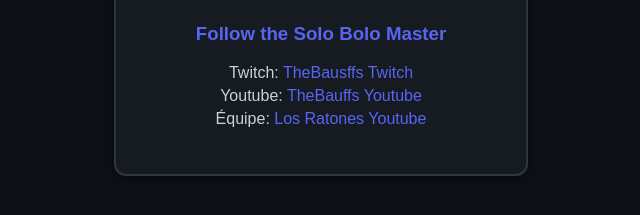
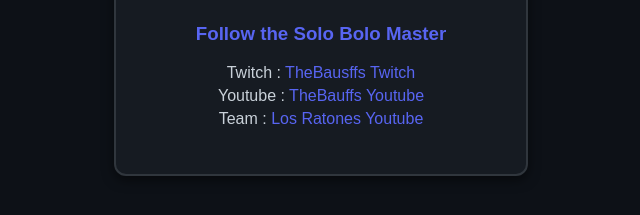
Before and after one commit to Drylow/v-card, a plain HTML site: page index.html in a window 1280 px wide. Shown: the part 535-750 px from the top of the page, 319-959 px from the left. Drawn offline with Linux system fonts and the light colour scheme.

Commit message:
Update index.html

```diff
--- a/index.html
+++ b/index.html
@@ -26,9 +26,9 @@
 <footer class="contact-section">
     <h3> Follow the Solo Bolo Master </h3>
     <ul>
-        <li> Twitch: <a href="https://twitch.tv/thebausffs" target="_blank">TheBausffs Twitch</a></li>
-        <li> Youtube: <a href="https://youtube.com/@Thebausffs" target="_blank">TheBauffs Youtube</a></li>
-        <li> Équipe: <a href="https://youtube.com/@LosRatonesOfficial" target="_blank">Los Ratones Youtube</a></li>
+        <li> Twitch : <a href="https://twitch.tv/thebausffs" target="_blank">TheBausffs Twitch</a></li>
+        <li> Youtube : <a href="https://youtube.com/@Thebausffs" target="_blank">TheBauffs Youtube</a></li>
+        <li> Team : <a href="https://youtube.com/@LosRatonesOfficial" target="_blank">Los Ratones Youtube</a></li>
     </ul>
 </footer>
     </main>
```
